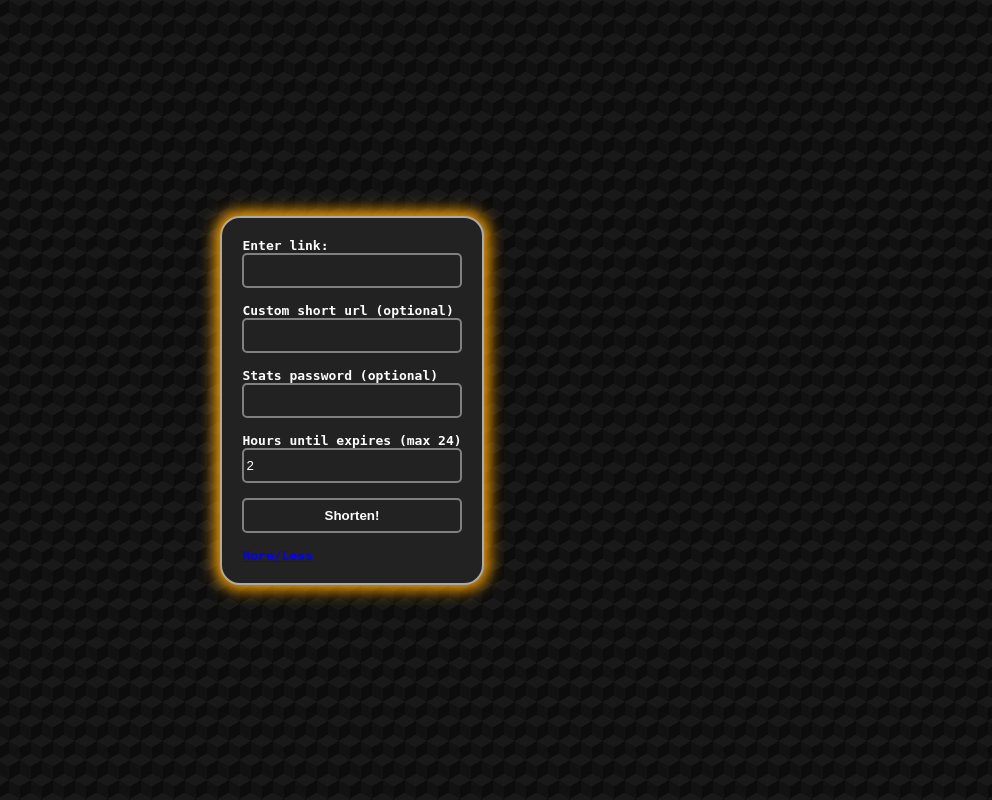
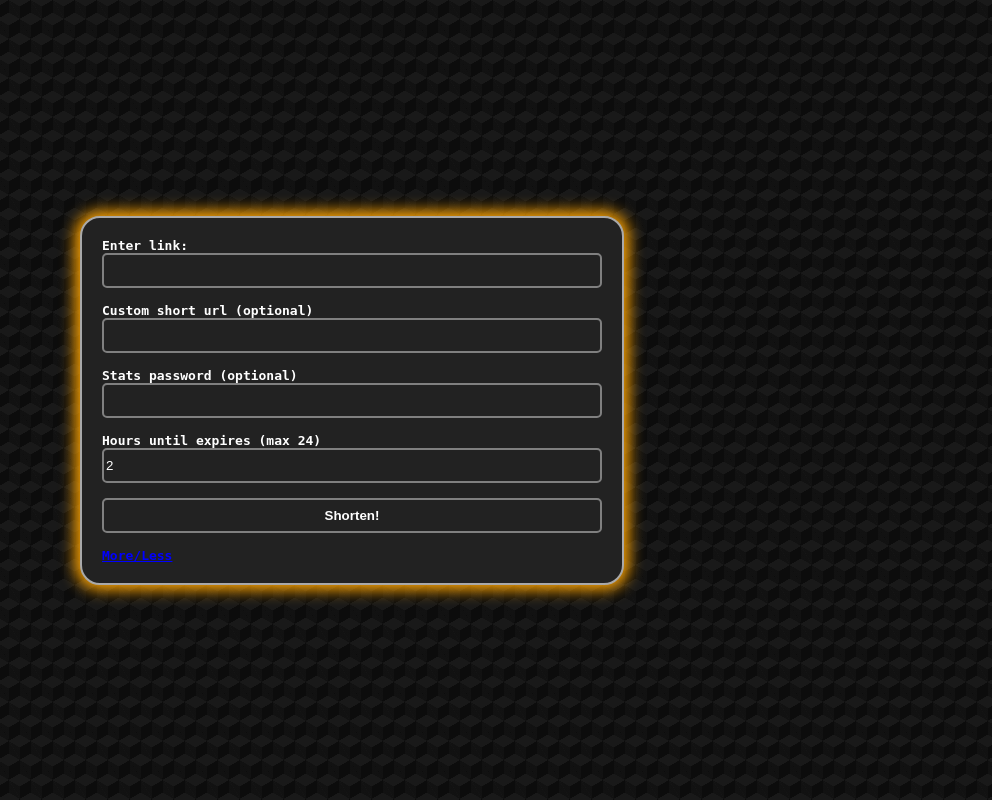
Before and after one commit to LucasVL-Tools/ShortUrlVL, a Flask app: page / in a window 1280 px wide. Shown: the whole page, without its empty margins (288-1280 px from the left). Run offline with Flask 2, Linux system fonts and the light colour scheme.

Commit message:
made to scale better on large screens

```diff
--- a/templates/index.html
+++ b/templates/index.html
@@ -8,6 +8,7 @@
 			background-image:  linear-gradient(30deg, #191919 12%, transparent 12.5%, transparent 87%, #191919 87.5%, #191919), linear-gradient(150deg, #191919 12%, transparent 12.5%, transparent 87%, #191919 87.5%, #191919), linear-gradient(30deg, #191919 12%, transparent 12.5%, transparent 87%, #191919 87.5%, #191919), linear-gradient(150deg, #191919 12%, transparent 12.5%, transparent 87%, #191919 87.5%, #191919), linear-gradient(60deg, #19191977 25%, transparent 25.5%, transparent 75%, #19191977 75%, #19191977), linear-gradient(60deg, #19191977 25%, transparent 25.5%, transparent 75%, #19191977 75%, #19191977);
 			background-size: 22px 39px;
 			background-position: 0 0, 0 0, 11px 19px, 11px 19px, 0 0, 11px 19px;
+			padding: 20px;
 		}
 
 		html, body, main {
@@ -32,6 +33,8 @@
 			background-color: #222222;
 			box-shadow: 0px 0px 15px 5px orange;
 			margin: auto;
+			width: 80%;
+			max-width: 500px;
 		}
 		input {
 			width: 100%;
--- a/templates/login.html
+++ b/templates/login.html
@@ -8,6 +8,7 @@
 			background-image:  linear-gradient(30deg, #191919 12%, transparent 12.5%, transparent 87%, #191919 87.5%, #191919), linear-gradient(150deg, #191919 12%, transparent 12.5%, transparent 87%, #191919 87.5%, #191919), linear-gradient(30deg, #191919 12%, transparent 12.5%, transparent 87%, #191919 87.5%, #191919), linear-gradient(150deg, #191919 12%, transparent 12.5%, transparent 87%, #191919 87.5%, #191919), linear-gradient(60deg, #19191977 25%, transparent 25.5%, transparent 75%, #19191977 75%, #19191977), linear-gradient(60deg, #19191977 25%, transparent 25.5%, transparent 75%, #19191977 75%, #19191977);
 			background-size: 22px 39px;
 			background-position: 0 0, 0 0, 11px 19px, 11px 19px, 0 0, 11px 19px;
+			padding: 20px;
 		}
 
 		html, body, main {
@@ -32,6 +33,8 @@
 			background-color: #222222;
 			box-shadow: 0px 0px 15px 5px orange;
 			margin: auto;
+			width: 80%;
+                        max-width: 500px;
 		}
 		.submit, .pass, .link, .expire {
 			width: 100%;
```
Also changed, not shown: static/favi.png, 1 other file.
